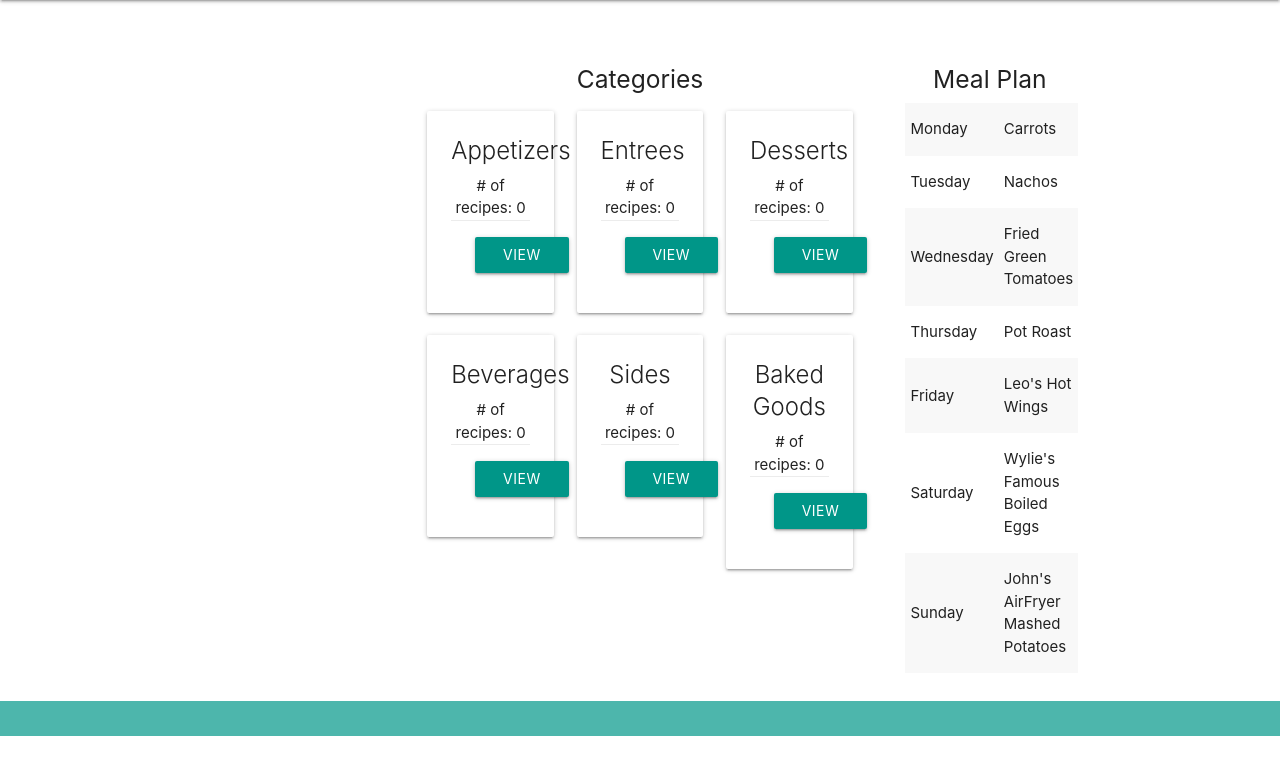
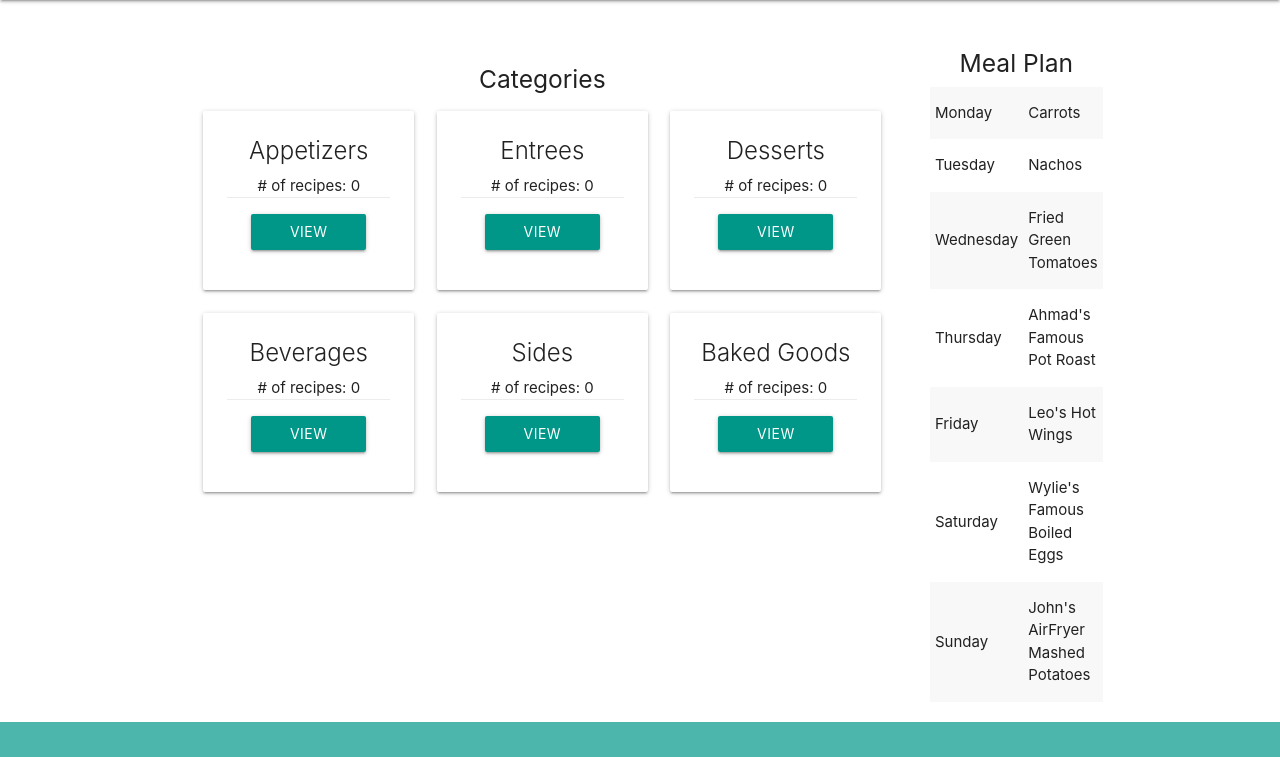
Before and after one commit to JuanitoDeLaTorre/Lucy_Meals, a Django app: page / in a window 1280 px wide. Shown: the part 64-821 px from the top of the page. Before the commit the page ends 800 px from the top, so only its background shows below. Run offline with Django 4.2, Linux system fonts and the light colour scheme; data that the repository does not hold is empty.

Commit message:
fixed home Categories Meal Plans

```diff
--- a/main_app/templates/home.html
+++ b/main_app/templates/home.html
@@ -2,12 +2,12 @@
 
 {% block content %}
 <section class="row container" id="flex-center">
-    <div class="col s12 m6 offset-m3 center">
+    <div class="center">
         <h5>Categories</h5>
-        <div class="row">
+        <div class="row responsive-table">
             <div class="col s12 m6 l4">
                 <div class="card">
-                    <div class="card-content center-align">
+                    <div class="card-content">
                         <div class="card-title">Appetizers</div>
                     <div class="card-body"># of recipes: {{appetizers|length}}</div>
                     <div class="card-action"><a href="" class="teal btn">View Recipes</a></div>
@@ -62,14 +62,11 @@
         </div>
     </div>
 
-    <section class="col s12 m3 right-align">
-        <div class="container">
-            <h5>Meal Plan</h5>
+    <section class="col s12 m3 right-align responsive-table">
+        <div class="container right meal-plan-container">
+            <h5 class="meal-plan-heading">Meal Plan</h5>
 
-
-                <table class="striped">
-
-
+            <table class="striped right-align">
                 <tbody>
                     <a href="{% url 'home' %}">
                         <tr class = "hoverable">
@@ -95,7 +92,7 @@
                     <a href="{% url 'home' %}">
                         <tr class = "hoverable">
                             <td>Thursday</td>
-                            <td>Pot Roast</td>
+                            <td>Ahmad's Famous Pot Roast</td>
                           </tr>
                     </a>
 
@@ -120,8 +117,23 @@
                           </tr>
                     </a>
                 </tbody>
-                </table>
+            </table>
 
     </section>
+
+    <style>
+        .meal-plan-container {
+            display: flex;
+            flex-direction: column;
+            justify-content: center;
+            align-items: center;
+        }
+
+        .meal-plan-heading {
+            margin-top: 0;
+        }
+
+    </style>
+
 </section>
 {% endblock %}
```
